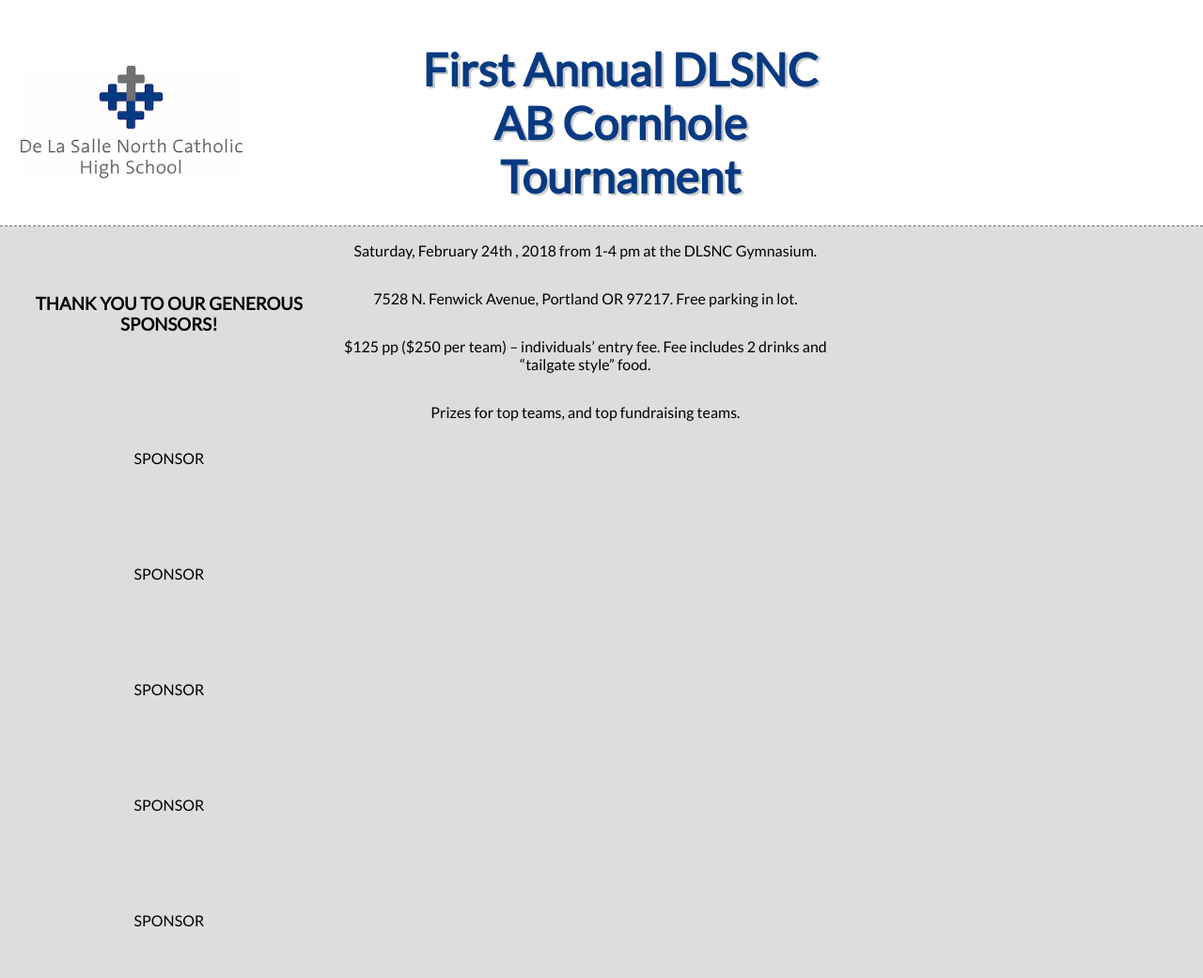
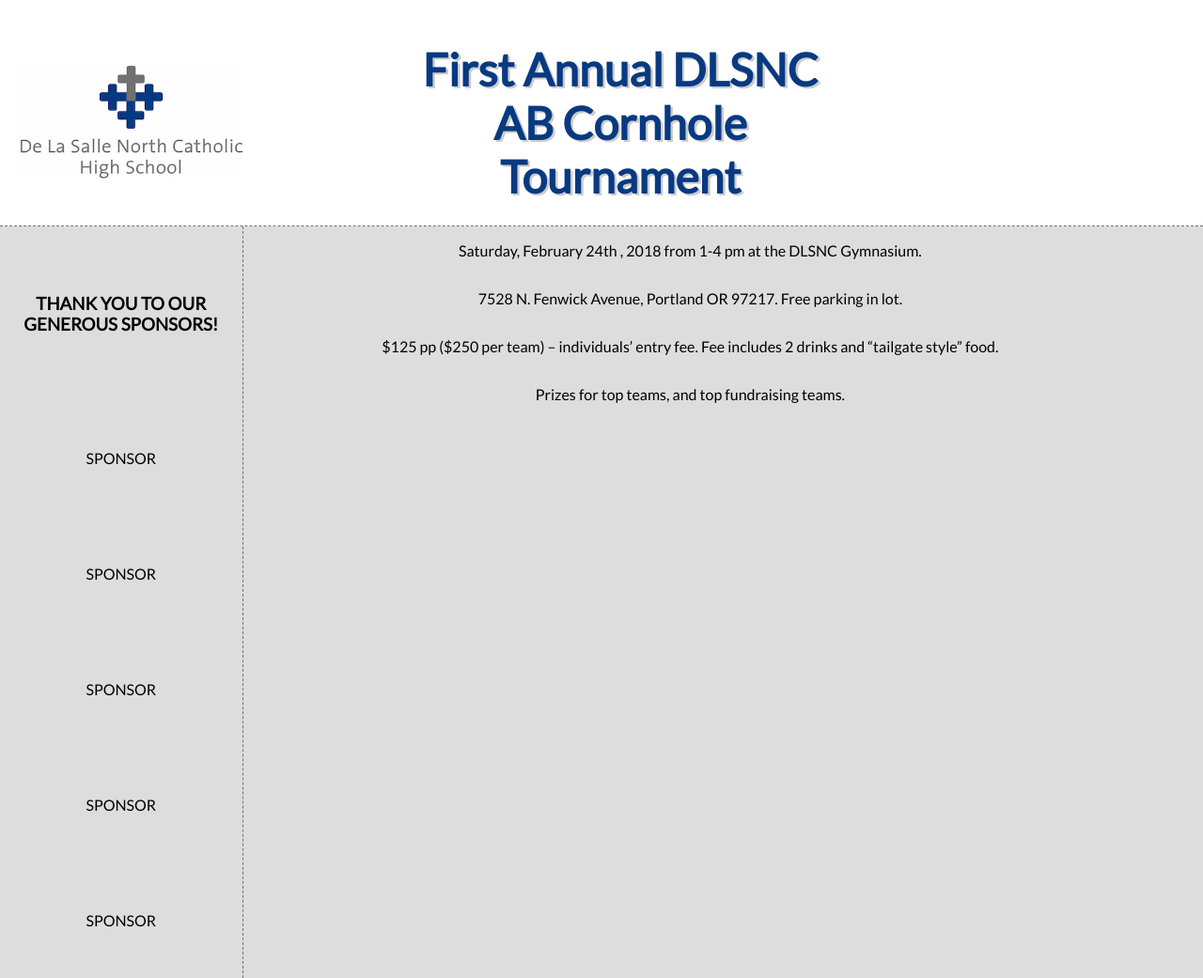
Before and after one commit to mike-jolliffe/DeLaSalle, a Django app: page / in a window 1280 px wide. Shown: the whole page at 94% size. Run offline with Django 3.2, Linux system fonts and the light colour scheme.

Commit message:
sponsors banner

```diff
--- a/pages/static/pages/css/main.css
+++ b/pages/static/pages/css/main.css
@@ -55,8 +55,7 @@ body {
 /* Main body of the page */
 #main {
     display: flex;
-    justify-content: space-around;
-    margin-right: 30vw;
+    justify-content: space-between;
 }
 
 #sponsorsContainer {
@@ -66,9 +65,11 @@ body {
     text-align: center;
     align-items: center;
     height: 100vh;
-    width: 30vw;
-    margin-left: 20px;
+    width: 17vw;
+    padding-left: 20px;
     margin-right: 10px;
+    padding-right: 20px;
+    border-right: dashed 1.75px #6f7072;
 }
 
 #evtDetails {
@@ -76,4 +77,5 @@ body {
     flex-direction: column;
     align-items: center;
     text-align: center;
+    padding-right: 17vw;
 }
```
